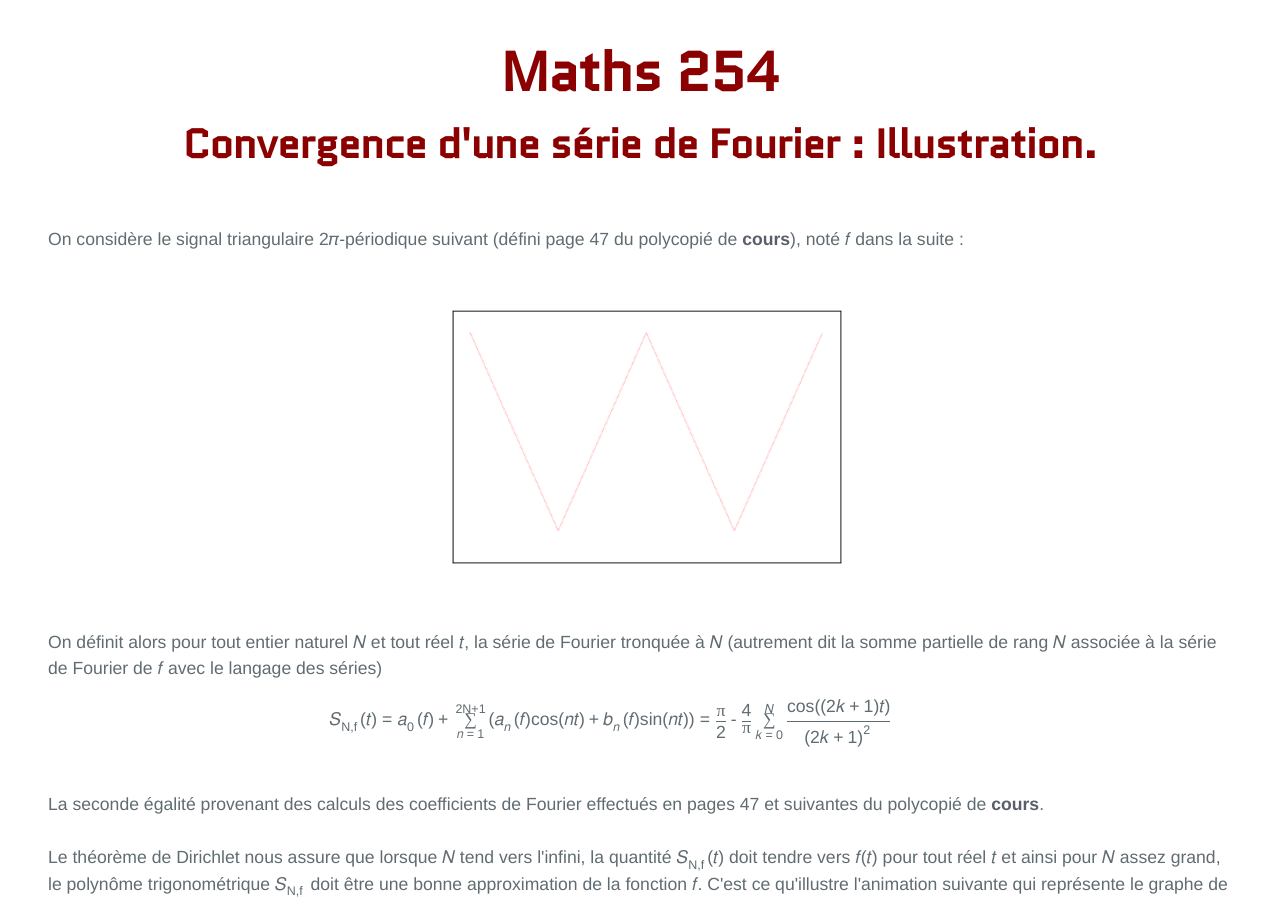
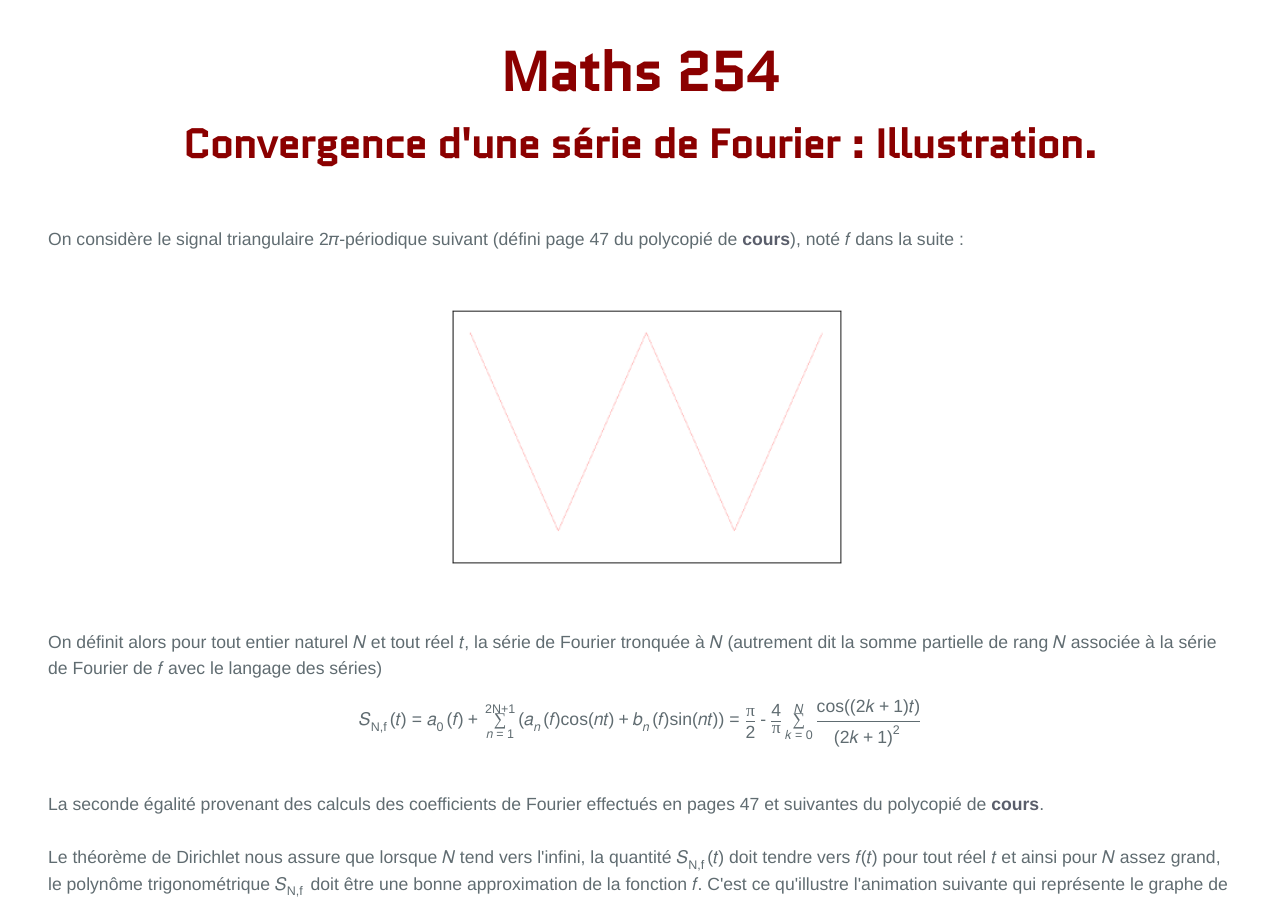
Before and after one commit to KevinDestagnol/algebre.github.io, a Jekyll site: the page built from triangle.md, in a window 1280 px wide. Shown: the part 260-1161 px from the top of the page. Built offline with Jekyll 4.4.1, drawn with Linux system fonts in a browser that asks for light colours; some web fonts are replaced.

Commit message:
Update jekyll-theme-cayman.scss

```diff
--- a/_sass/jekyll-theme-cayman.scss
+++ b/_sass/jekyll-theme-cayman.scss
@@ -91,18 +91,11 @@ figure {
   /* Center the video */
 }
 
-.math-container {
-  max-width: 95%;
-}
-.math-container math {
-  /* Make video to at least 100% wide and tall */
-  max-width: 95%;
-
-  /* Setting width & height to auto prevents the browser from stretching or squishing the video */
-  width: auto;
-  height: auto;
-
-  /* Center the video */
+math[display="block" i] {
+	 @include small {
+  display: block math;
+  math-style: small;
+	}
 }
 
 figcaption {
```
